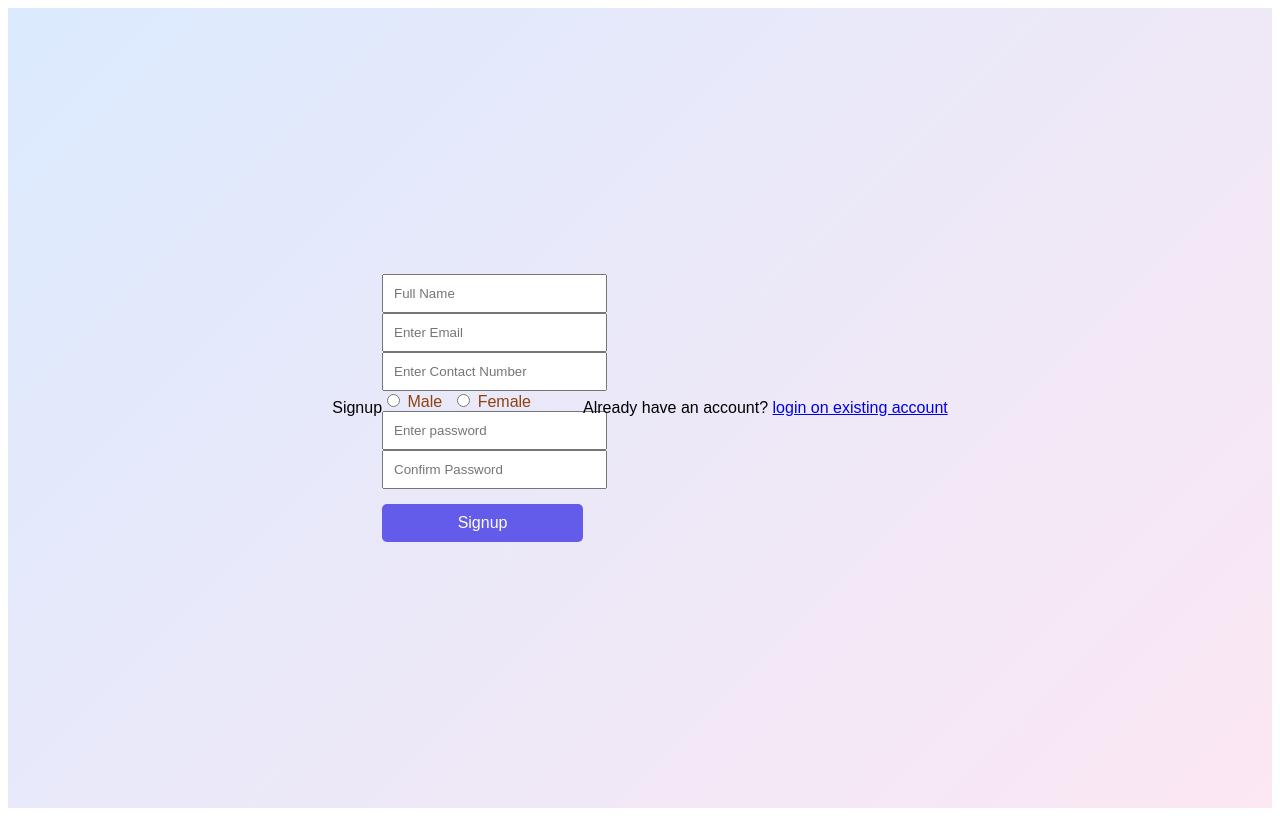
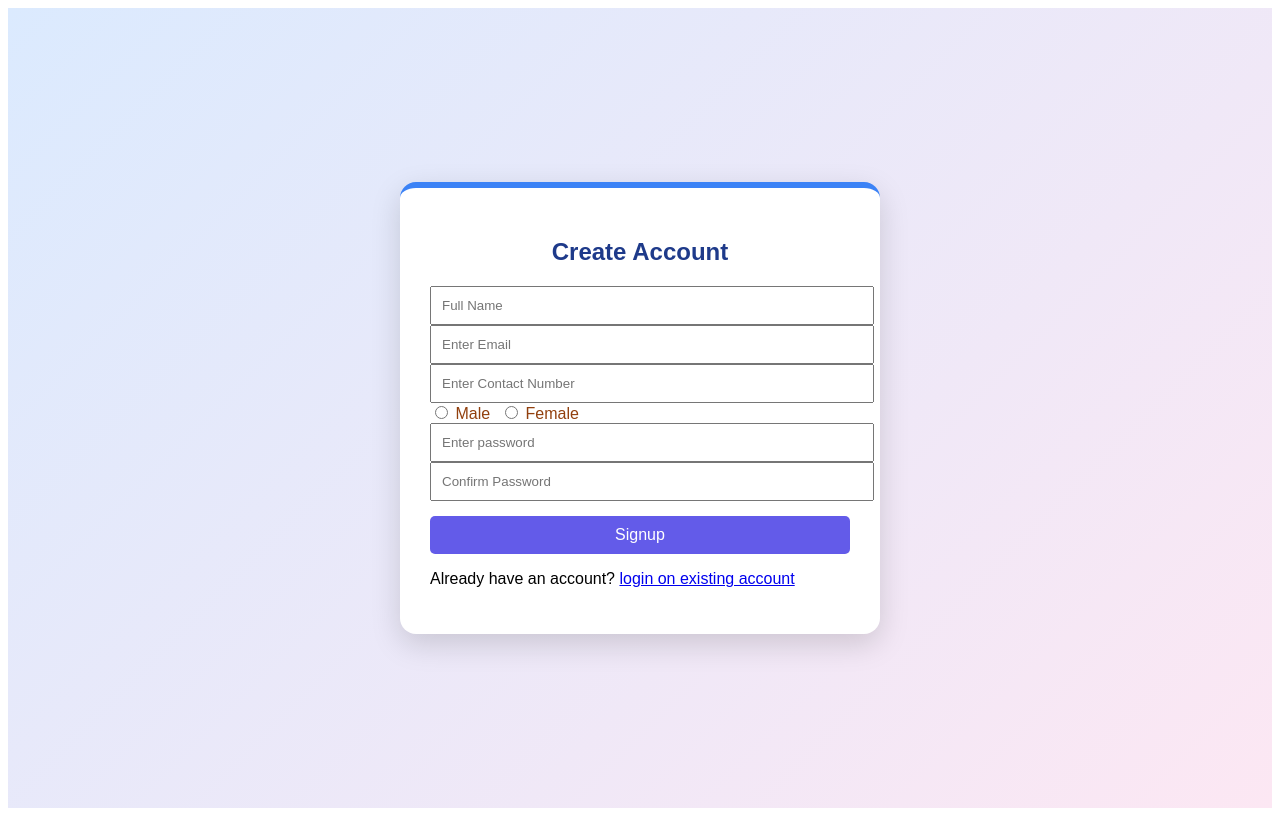
Before and after one commit to bhaktishinde2388/aruba, a React (Vite) app: page /signup in a window 1280 px wide. Built offline with nearby package versions, Linux system fonts and the light colour scheme.

Commit message:
feat:the signup style is modified

```diff
--- a/src/views/Signup/Signup.css
+++ b/src/views/Signup/Signup.css
@@ -7,6 +7,25 @@
   background: linear-gradient(135deg, #dbeafe, #fce7f3);
   font-family: Arial, sans-serif;
 }
+
+
+.signup-card {
+  width: 420px;
+  background: #ffffff;
+  padding: 30px;
+  border-radius: 16px;
+  box-shadow: 0 10px 30px rgba(0, 0, 0, 0.15);
+  border-top: 6px solid #3b82f6;
+}
+
+
+.signup-title {
+  text-align: center;
+  margin-bottom: 20px;
+  color: #1e3a8a;
+}
+
+
 .gender-conatiner {
   display: flex;
   justify-content: space-around;
--- a/src/views/Signup/Signup.jsx
+++ b/src/views/Signup/Signup.jsx
@@ -65,13 +65,15 @@ function Signup() {
     }
 
      if (isValid) {
-      alert("Signup validation passed ✅");
+      alert("Signup validation passed..");
     }
 
   }
 
   return (
-    <div className="signup-conatiner">Signup
+    <div className="signup-conatiner">
+     <div className="signup-card">
+      <h2 className="signup-title">Create Account</h2>
       <form onSubmit={signupValidation}>
         <InputBoxs type="text" placeholder="Full Name" value={name} onChange={(e) => setName(e.target.value)} error={nameError} />
         <InputBoxs type="email" placeholder="Enter Email" value={email} onChange={(e)=>setEmail(e.target.value)} error={emailError}/>
@@ -108,6 +110,7 @@ function Signup() {
       </p>
 
     </div>
+    </div>
 
   )
 }
```
